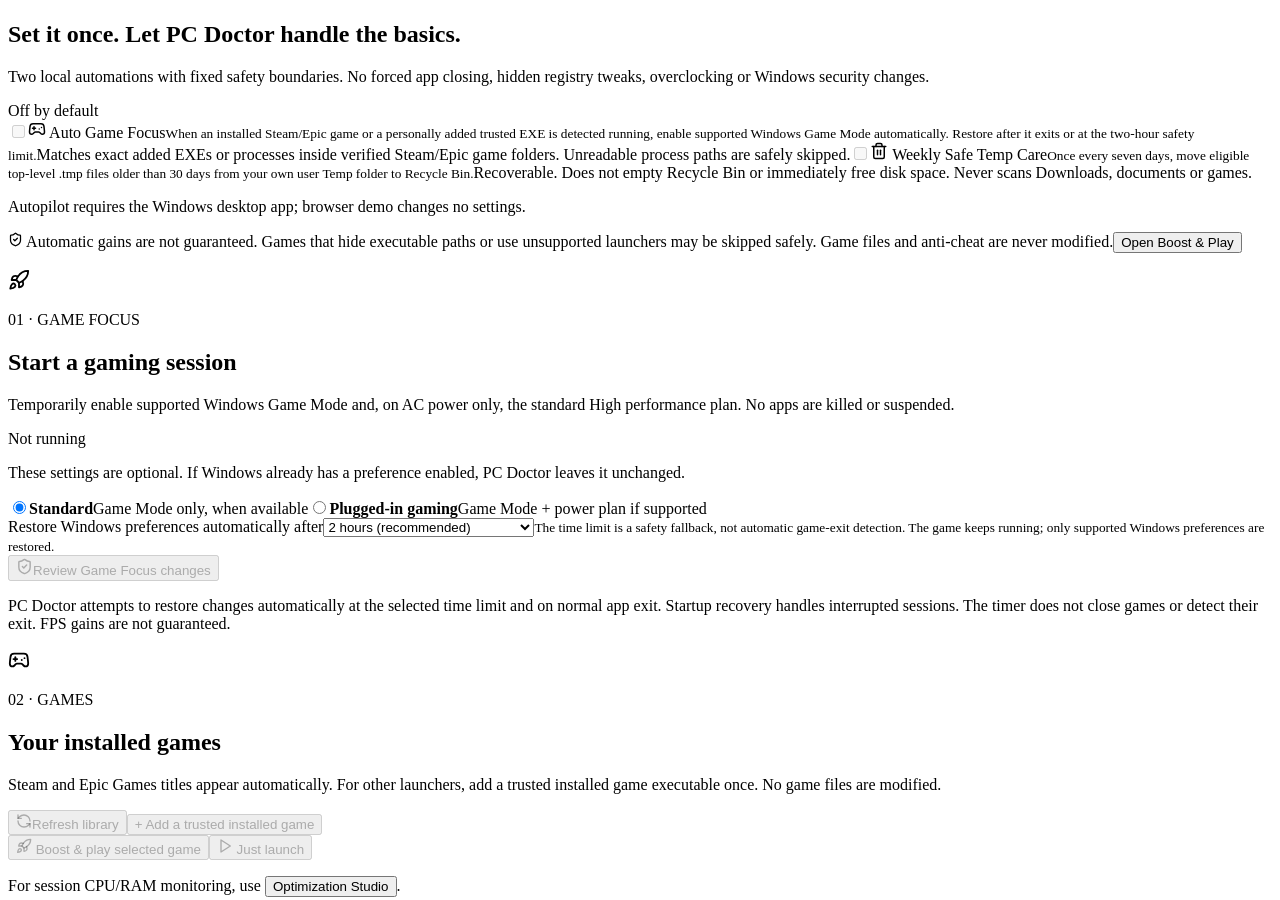
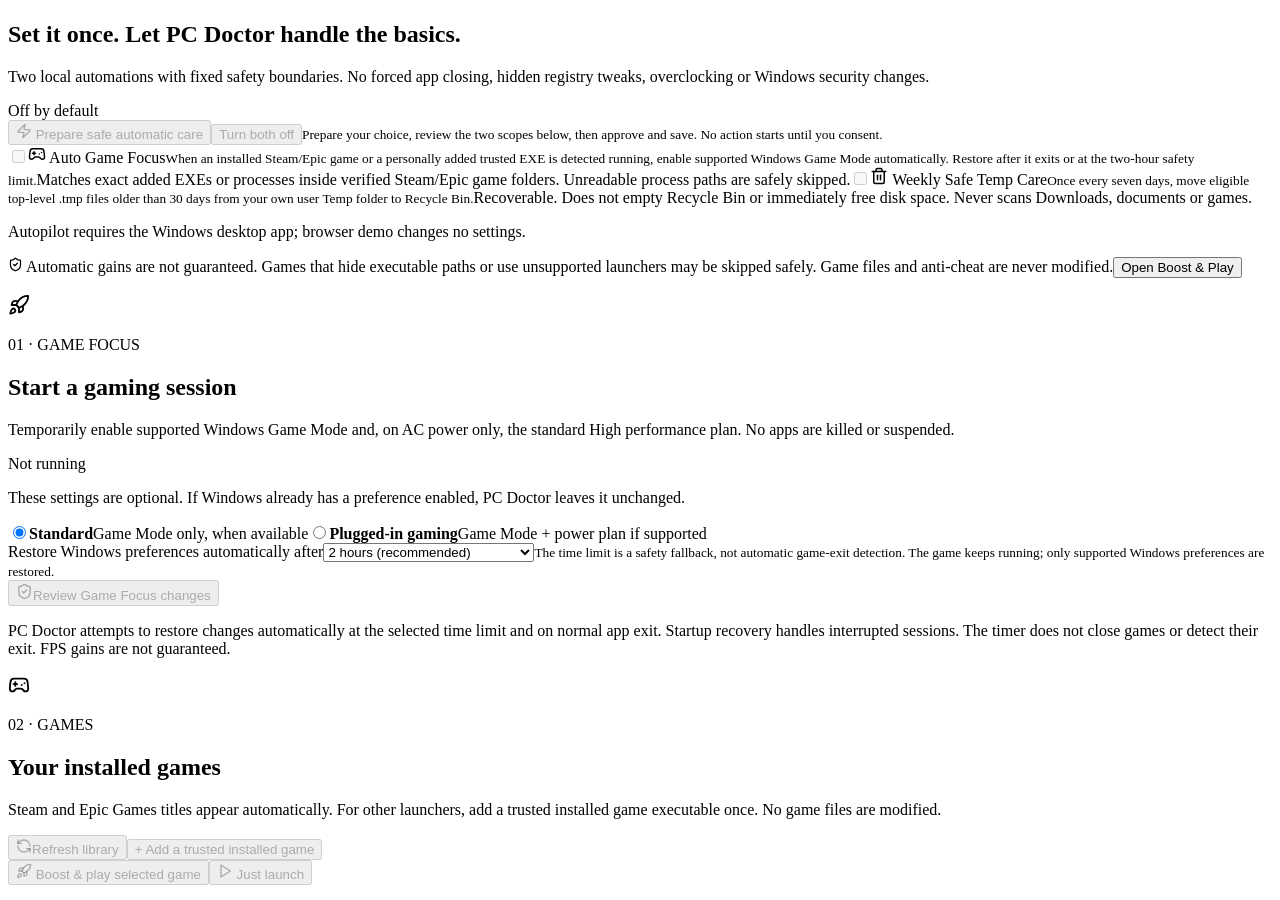
Before and after one commit to dvilrgamerz/PC-Laptop-Doctor-AI, a React (Vite) app: page / in a window 1280 px wide. Shown: the part 1220-2120 px from the top of the page. Built offline with nearby package versions, Linux system fonts and the light colour scheme; the HTML template or start-up script is replaced by a standard one.

Commit message:
ui(v7.4): one-click selection of safe local Autopilot modes with explicit consent before activation

```diff
--- a/src/AutopilotPanel.jsx
+++ b/src/AutopilotPanel.jsx
@@ -46,12 +46,19 @@ export default function AutopilotPanel({demo,onNavigate}){
   finally{setBusy(false)}
  }
  function change(key,value){setOptions(p=>({...p,[key]:value}));setDirty(true);setApproved(false)}
+ function chooseRecommended(){setOptions({autoBoost:true,weeklyCleanup:true});setDirty(true);setApproved(false)}
+ function chooseOff(){setOptions({autoBoost:false,weeklyCleanup:false});setDirty(true);setApproved(false)}
  return <section className="panel v8-auto" aria-label="Autopilot controls">
   <div className="v8-auto-header">
    <div className="v8-auto-icon"><Zap size={25}/></div>
    <div><p className="eyebrow">AUTOPILOT · OPTIONAL</p><h2>Set it once. Let PC Doctor handle the basics.</h2>
     <p>Two local automations with fixed safety boundaries. No forced app closing, hidden registry tweaks, overclocking or Windows security changes.</p></div>
    <span className={'v8-auto-pill '+(actual?.autoBoost||actual?.weeklyCleanup?'on':'')}>{actual?.autoBoost||actual?.weeklyCleanup?'Enabled':'Off by default'}</span>
+  </div>
+  <div className="v8-auto-shortcuts">
+    <button type="button" disabled={!desktop||busy} onClick={chooseRecommended}><Zap size={16}/> Prepare safe automatic care</button>
+    <button type="button" disabled={!desktop||busy} onClick={chooseOff}>Turn both off</button>
+    <small>Prepare your choice, review the two scopes below, then approve and save. No action starts until you consent.</small>
   </div>
   <div className="v8-auto-grid">
    <label className={'v8-auto-choice '+(options.autoBoost?'selected':'')}>
```
